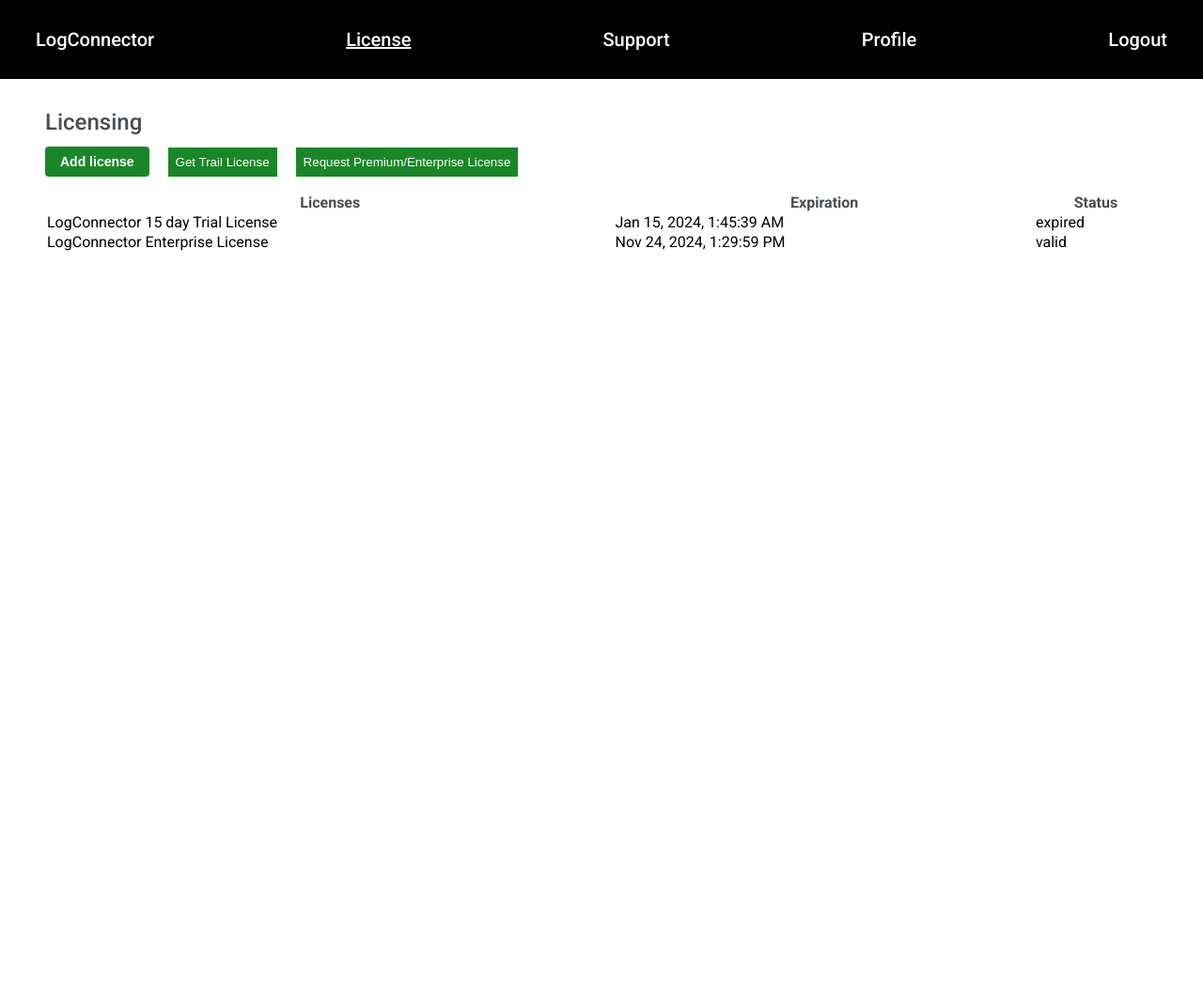
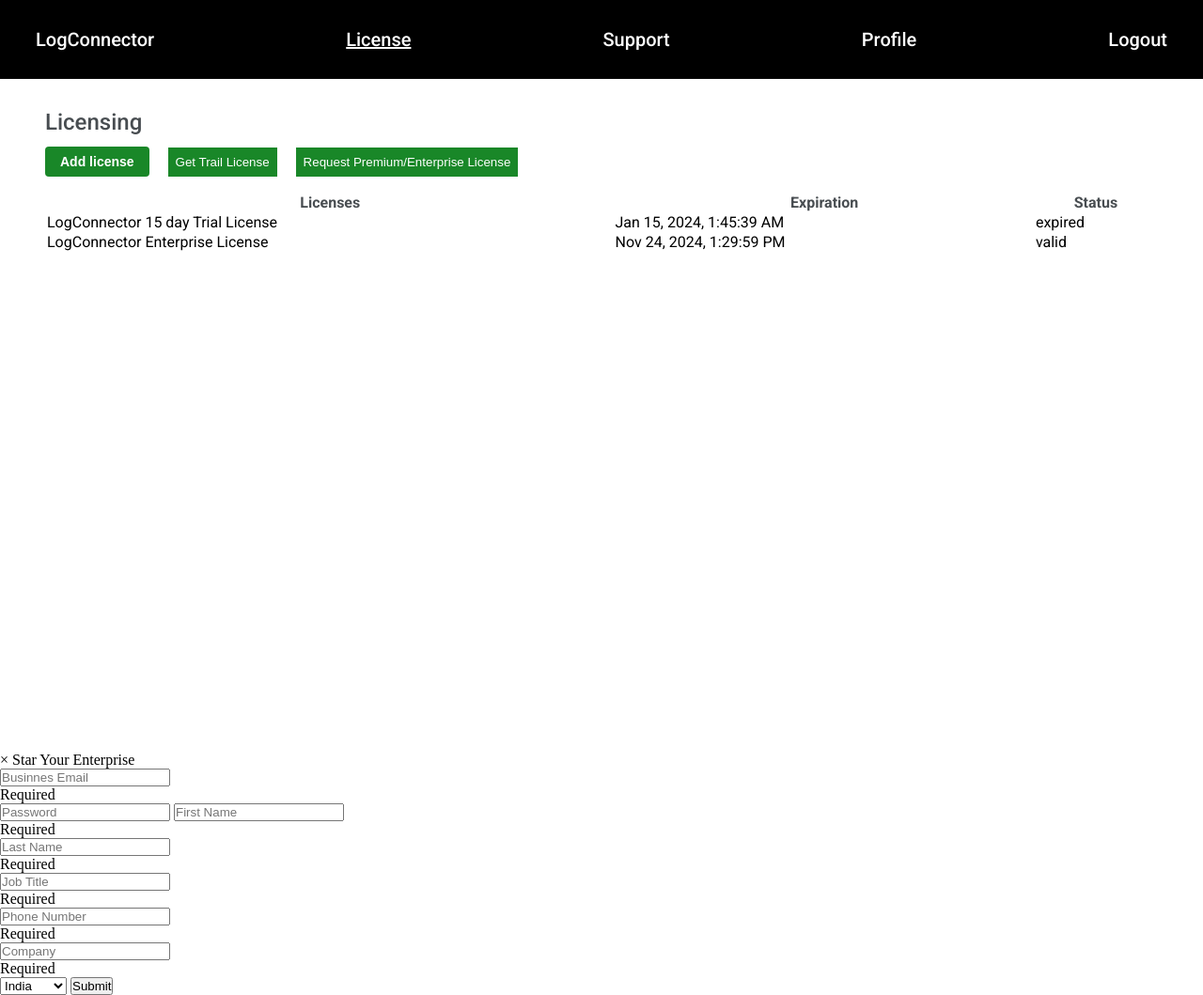
Before and after one commit to MuchammadFachriSyakur/documentation, a plain HTML site: page licensi.html in a window 1280 px wide. Shown: the whole page at 94% size. Before the commit the page ends 884 px from the top, so only its background shows below. Drawn offline with Linux system fonts and the light colour scheme.

Commit message:
Update licensi.html

```diff
--- a/licensi.html
+++ b/licensi.html
@@ -13,6 +13,28 @@
       href="https://fonts.googleapis.com/css2?family=Roboto:ital,wght@0,100;0,300;0,400;0,500;0,700;0,900;1,100;1,300;1,400;1,500;1,700;1,900&display=swap"
       rel="stylesheet"
     />
+    <link
+      href="https://fonts.googleapis.com/css2?family=Roboto:ital,wght@0,100;0,300;0,400;0,500;0,700;0,900;1,100;1,300;1,400;1,500;1,700;1,900&display=swap"
+      rel="stylesheet"
+    />
+    <link
+      rel="apple-touch-icon"
+      sizes="180x180"
+      href="img/icon/apple-touch-icon.png"
+    />
+    <link
+      rel="icon"
+      type="image/png"
+      sizes="32x32"
+      href="img/icon/favicon-32x32.png"
+    />
+    <link
+      rel="icon"
+      type="image/png"
+      sizes="16x16"
+      href="img/icon/favicon-16x16.png"
+    />
+    <link rel="manifest" href="img/icon/site.webmanifest" />
   </head>
   <body>
     <div class="container">
@@ -23,7 +45,7 @@
             <a href="index.html">LogConnector</a>
             <a href="licensi.html" class="actif">License</a>
             <a href="">Support</a>
-            <a href="">Profile</a>
+            <a href="profile.html">Profile</a>
             <a href="">Logout</a>
           </div>
           <div class="toggle">
@@ -65,6 +87,69 @@
       </main>
     </div>
 
+    <section class="addLicense">
+      <form action="" method="post">
+        <div class="head">
+          <span class="close">&times;</span>
+          <span class="heading">Star Your Enterprise</span>
+        </div>
+        <label for="email">
+          <input
+            type="email"
+            name="email"
+            placeholder="Businnes Email"
+            required
+          />
+          <p class="message">Required</p>
+        </label>
+        <label for="password">
+          <input
+            type="password"
+            name="password"
+            placeholder="Password"
+            required
+          />
+        </label>
+        <label for="firstName">
+          <input
+            type="text"
+            name="firstName"
+            placeholder="First Name"
+            required
+          />
+          <p class="message">Required</p>
+        </label>
+        <label for="lastName">
+          <input type="text" name="lastName" placeholder="Last Name" required />
+          <p class="message">Required</p>
+        </label>
+        <label for="jobTitle">
+          <input type="text" name="jobTitle" placeholder="Job Title" required />
+          <p class="message">Required</p>
+        </label>
+        <label for="phoneNumber">
+          <input
+            type="number"
+            name="phoneNumber"
+            placeholder="Phone Number"
+            required
+          />
+          <p class="message">Required</p>
+        </label>
+        <label for="Company">
+          <input type="text" name="Company" placeholder="Company" required />
+          <p class="message">Required</p>
+        </label>
+        <select name="country">
+          <option value="India">India</option>
+          <option value="America">America</option>
+          <option value="China">China</option>
+        </select>
+        <button type="submit" name="submitForm">Submit</button>
+      </form>
+    </section>
+
     <script src="src/js/navbar.js"></script>
+    <script src="src/js/licensi.js"></script>
   </body>
 </html>
```
